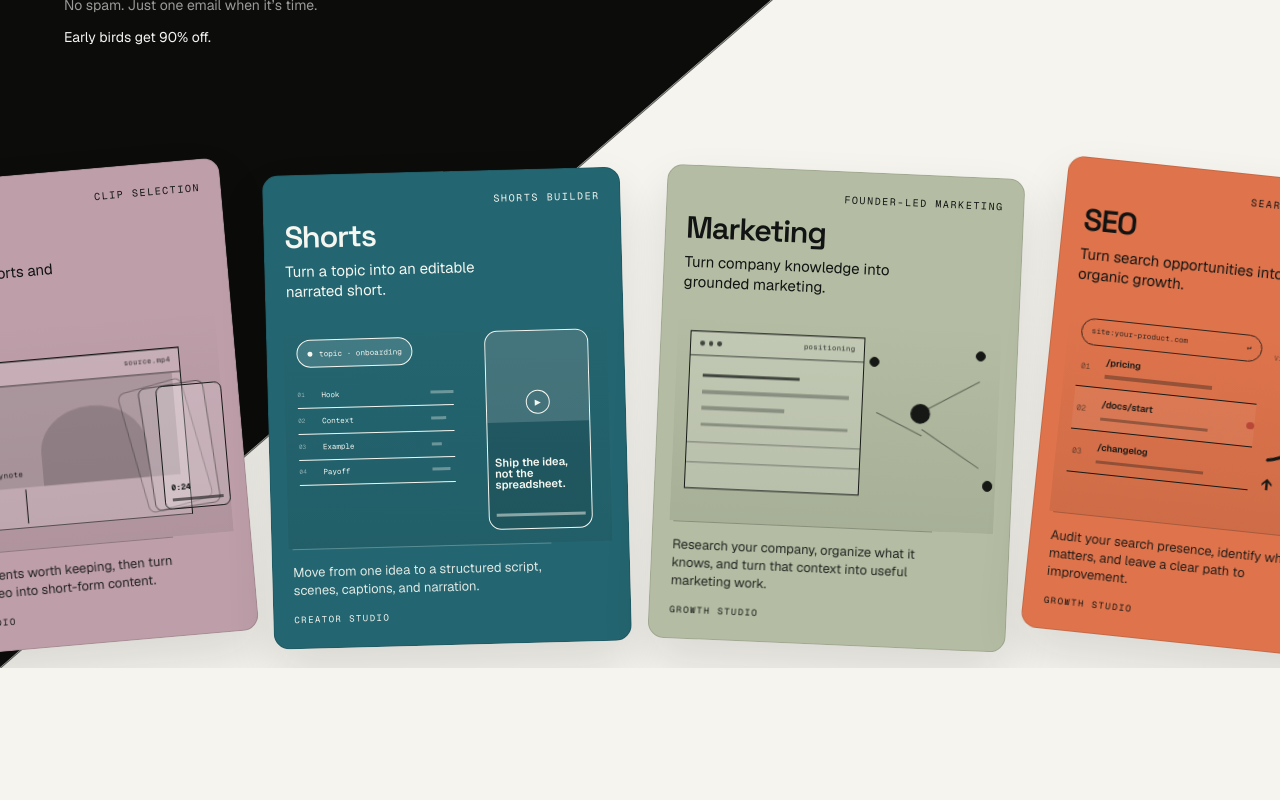
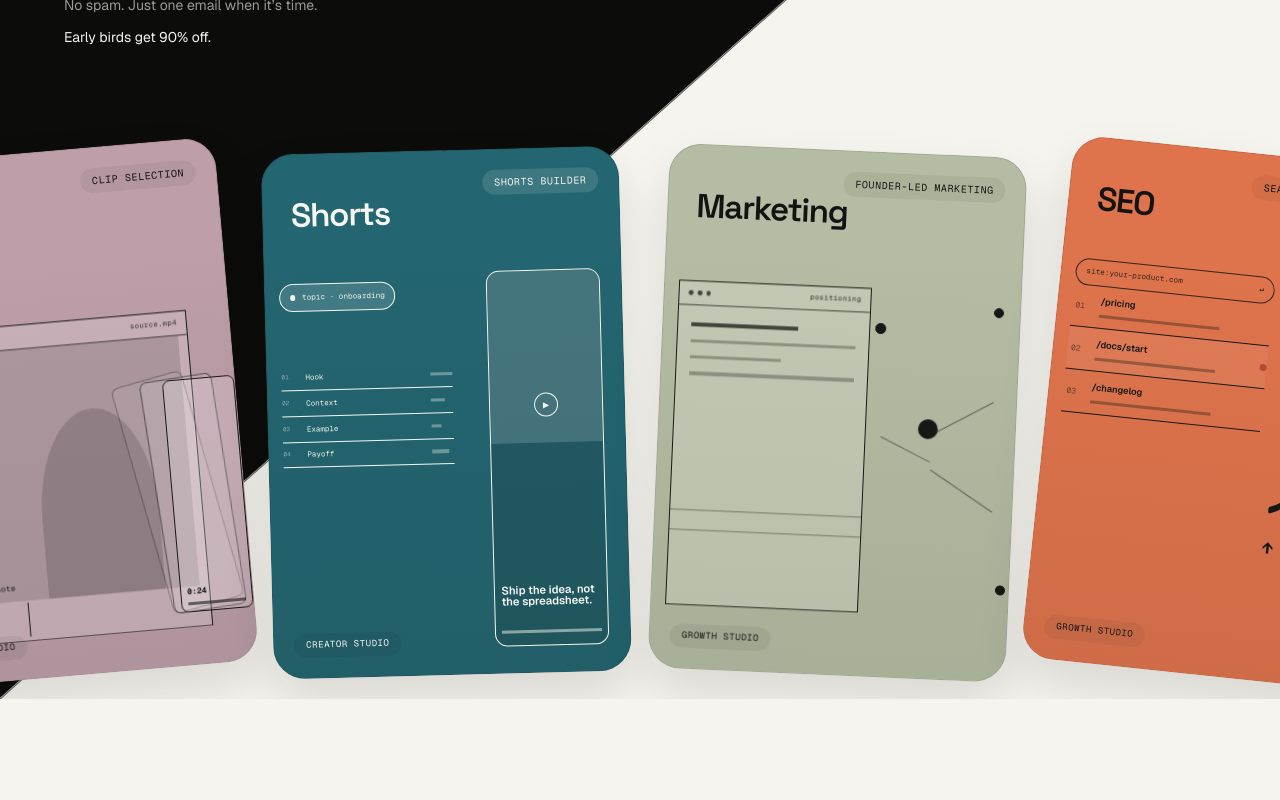
Before and after one commit to Porcess/landing, a Next.js app: page / in a window 1280 px wide. Shown: the part 440-1240 px from the top of the page. Built offline with nearby package versions, Linux system fonts and the light colour scheme; no server answers; the database is empty.

Commit message:
Restyle agent cards as portrait cards, drop card copy

```diff
--- a/src/app/globals.css
+++ b/src/app/globals.css
@@ -364,8 +364,10 @@ body {
   background: var(--color-ground);
   color: var(--color-ink);
   padding-top: 6.5rem;
-  /* One source for the deck's height, so every position derived from it agrees. */
-  --agent-card-height: clamp(22.75rem, 37vw, 31rem);
+  /* One source for the deck's height, so every position derived from it agrees.
+     The ratio is close to the reference portrait card, so the composition above
+     the artwork keeps its air as the card grows. */
+  --agent-card-height: clamp(24rem, 41vw, 34rem);
 }
 
 /* The diagonal. The dark half is the top-left triangle; the page behind it is
@@ -495,9 +497,12 @@ body {
   transform: translateX(-50%);
 }
 
-/* The agent cards. Each card is a full column rather than a tile: identity at the
-   top, one piece of artwork in the middle, and the detail and studio at the
-   bottom, so the artwork is the story and the copy frames it. */
+/* The agent cards.
+   A portrait card in the reference's idiom: a kind tag on the top-right corner, a
+   large display name, and then the artwork filling every remaining pixel to the
+   card's own edge. The card carries no padding of its own, because the artwork
+   bleeds to the sides and the bottom while the copy keeps its own inset, and the
+   card's rounding is what clips the artwork. */
 .agent-card {
   position: relative;
   display: flex;
@@ -505,10 +510,9 @@ body {
   height: var(--agent-card-height);
   flex: 0 0 auto;
   flex-direction: column;
-  padding: 1.25rem;
   overflow: hidden;
   border: 1px solid color-mix(in srgb, var(--color-ink) 12%, transparent);
-  border-radius: 1rem;
+  border-radius: 2rem;
   color: #121413;
   box-shadow: 0 1.5rem 3rem rgb(17 19 17 / 0.12);
   transform-origin: 50% 100%;
@@ -534,40 +538,47 @@ body {
 .agent-card-top {
   position: relative;
   z-index: 2;
+  display: flex;
+  flex-direction: column;
+  gap: 0.6rem;
+  padding: 2.75rem 1.75rem 0.5rem;
 }
 
-/* The label sits on the top lane, flush right, so the lane reads as a header
-   rule with the agent's kind on the far side of it. */
+/* The label is a pill, pinned into the card's top-right corner: a small chip that
+   names the agent's kind without competing with the name beneath it. */
 .agent-card-label {
-  display: block;
-  text-align: right;
+  position: absolute;
+  top: 1.25rem;
+  right: 1.25rem;
+  padding: 0.375rem 0.75rem;
+  border-radius: 999px;
+  background: rgb(17 19 17 / 0.06);
   font-family: var(--font-mono);
   font-size: 0.625rem;
-  letter-spacing: 0.16em;
+  letter-spacing: 0.06em;
+  line-height: 1.3;
   text-transform: uppercase;
+  white-space: nowrap;
+}
+
+.agent-card-teal .agent-card-label {
+  background: rgb(245 246 240 / 0.12);
 }
 
 .agent-card-title {
-  margin: 0.75rem 0 0;
+  margin: 0;
   font-family: var(--font-space-grotesk), var(--font-display);
-  font-size: clamp(1.7rem, 2.4vw, 2.35rem);
+  font-size: clamp(1.85rem, 2.6vw, 2.35rem);
   font-weight: 600;
   letter-spacing: -0.04em;
-  line-height: 0.95;
-}
-
-.agent-card-desc {
-  max-width: 22ch;
-  margin: 0.6rem 0 0;
-  font-size: 0.9375rem;
-  line-height: 1.35;
+  line-height: 1.05;
 }
 
 .agent-card-art {
   position: relative;
   flex: 1 1 auto;
-  min-height: 11rem;
-  margin: 1.25rem -0.25rem 0;
+  min-height: 9rem;
+  margin-top: 0.5rem;
   overflow: hidden;
   isolation: isolate;
 }
@@ -594,25 +605,22 @@ body {
   color: #161816;
 }
 
-.agent-card-detail {
-  position: relative;
-  z-index: 2;
-  max-width: 30ch;
-  margin: auto 0 0;
-  padding-top: 0.875rem;
-  border-top: 1px solid color-mix(in srgb, currentColor 30%, transparent);
-  font-size: 0.8125rem;
-  line-height: 1.4;
-  opacity: 0.9;
-}
-
+/* The studio is where the agent lives. It rides on the artwork as a chip rather
+   than sitting under it as small print, so a card reads as one product with one
+   home instead of as a paragraph with a footnote. */
 .agent-card-studio {
-  position: relative;
-  z-index: 2;
-  margin: 0.875rem 0 0;
+  position: absolute;
+  bottom: 1.25rem;
+  left: 1.25rem;
+  z-index: 3;
+  margin: 0;
+  padding: 0.375rem 0.75rem;
+  border-radius: 999px;
+  background: rgb(17 19 17 / 0.06);
   font-family: var(--font-mono);
   font-size: 0.5625rem;
-  letter-spacing: 0.16em;
+  letter-spacing: 0.06em;
+  line-height: 1.3;
   text-transform: uppercase;
 }
 
@@ -1395,9 +1403,22 @@ body {
   .agent-card {
     width: 17rem;
     height: var(--agent-card-height);
+    border-radius: 1.5rem;
+  }
+  .agent-card-top {
+    padding: 2.25rem 1.25rem 0.4rem;
+  }
+  .agent-card-label {
+    top: 1rem;
+    right: 1rem;
+    font-size: 0.5625rem;
   }
   .agent-card h2 {
-    font-size: 1.5rem;
+    font-size: 1.6rem;
+  }
+  .agent-card-studio {
+    bottom: 1rem;
+    left: 1rem;
   }
   .product-section-intro {
     display: block;
--- a/src/components/agents/agent-deck.tsx
+++ b/src/components/agents/agent-deck.tsx
@@ -17,11 +17,15 @@ const colors = [
 /**
  * The agent deck.
  *
- * Each card is the whole agent: identity at the top, one piece of artwork in the
- * middle, and the detail and studio at the bottom. The deck sits on the hero's
- * bottom edge as full cards and is wider than the viewport, so the outermost
- * cards bleed past it; the diagonal seam passes through the Clips card, which is
- * what ties the deck to the split behind it.
+ * Each card is the whole agent: a kind pill in the top-right corner, the agent's
+ * name, and one piece of artwork that fills the rest of the card and bleeds to its
+ * edges. There is nothing in the card below the artwork: everything the card needs
+ * to say is on the artwork or above it, so the card reads as a portrait rather than
+ * as a clipped paragraph with an illustration.
+ *
+ * The deck sits on the hero's bottom edge as full cards and is wider than the
+ * viewport, so the outermost cards bleed past it; the diagonal seam passes through
+ * the Clips card, which is what ties the deck to the split behind it.
  */
 export function AgentDeck() {
   const reduced = useReducedMotion();
@@ -50,12 +54,10 @@ export function AgentDeck() {
           <div className="agent-card-top">
             <span className="agent-card-label">{agent.label}</span>
             <h2 className="agent-card-title">{agent.title}</h2>
-            <p className="agent-card-desc">{agent.description}</p>
           </div>
 
           <AgentArt kind={agent.id} />
 
-          <p className="agent-card-detail">{agent.detail}</p>
           <p className="agent-card-studio">{agent.studio}</p>
         </motion.article>
       ))}
```
